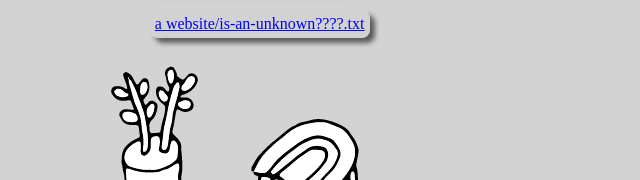
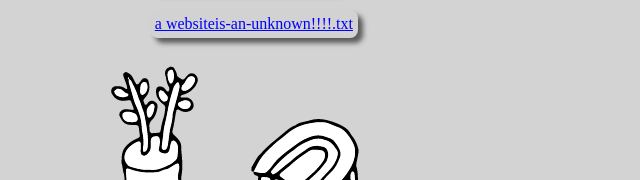
Before and after one commit to lizzthabet/meet-me-on-the-deep-net, a website: page public/sketches/folder-party/party.html in a window 1280 px wide. Shown: the part 848-1028 px from the top of the page, 310-950 px from the left. Drawn offline with Linux system fonts and the light colour scheme.

Commit message:
change filename with question marks in it because netlify does not like lol

```diff
--- a/public/sketches/folder-party/party.html
+++ b/public/sketches/folder-party/party.html
@@ -367,11 +367,11 @@
         <object class="file" data="party-assets/a website/is-an-invitation.txt" draggable="false"></object>
         <form method="dialog"><button class="close-fileviewer">close</button></form>
       </dialog>
-      <button class="filename" aria-haspopup="dialog" aria-controls="a website/is-an-unknown????.txt" data-fileviewer="" data-draggable="" style="top: 858px; left: 459.812px; position: absolute;">
-        a website/is-an-unknown????.txt
+      <button class="filename" aria-haspopup="dialog" aria-controls="a websiteis-an-unknown!!!!.txt" data-fileviewer="" data-draggable="" style="top: 858px; left: 459.812px; position: absolute;">
+        a websiteis-an-unknown!!!!.txt
       </button>
-      <dialog id="a website/is-an-unknown????.txt" class="fileviewer" data-draggable="" style="top: 0px; left: 0px; position: absolute;">
-        <object class="file" data="party-assets/a website/is-an-unknown????.txt" draggable="false"></object>
+      <dialog id="a websiteis-an-unknown!!!!.txt" class="fileviewer" data-draggable="" style="top: 0px; left: 0px; position: absolute;">
+        <object class="file" data="party-assets/a websiteis-an-unknown!!!!.txt" draggable="false"></object>
         <form method="dialog"><button class="close-fileviewer">close</button></form>
       </dialog>
       <button class="filename" aria-haspopup="dialog" aria-controls="a website/is-waiting-for-you" data-fileviewer="" data-draggable="" style="top: 1472px; left: 460px; position: absolute;">
```
Also changed, not shown: public/sketches/folder-party/party-assets/a website/is-an-unknown!!!!.txt (added), public/sketches/folder-party/party-assets/a website/is-an-unknown????.txt (deleted).
